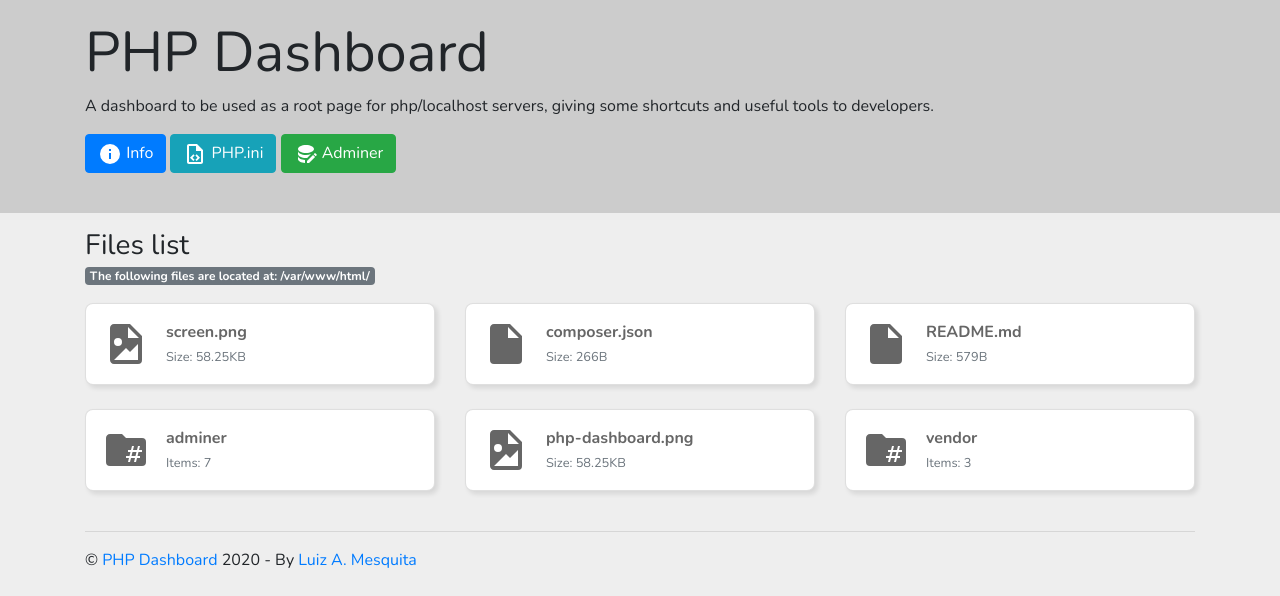
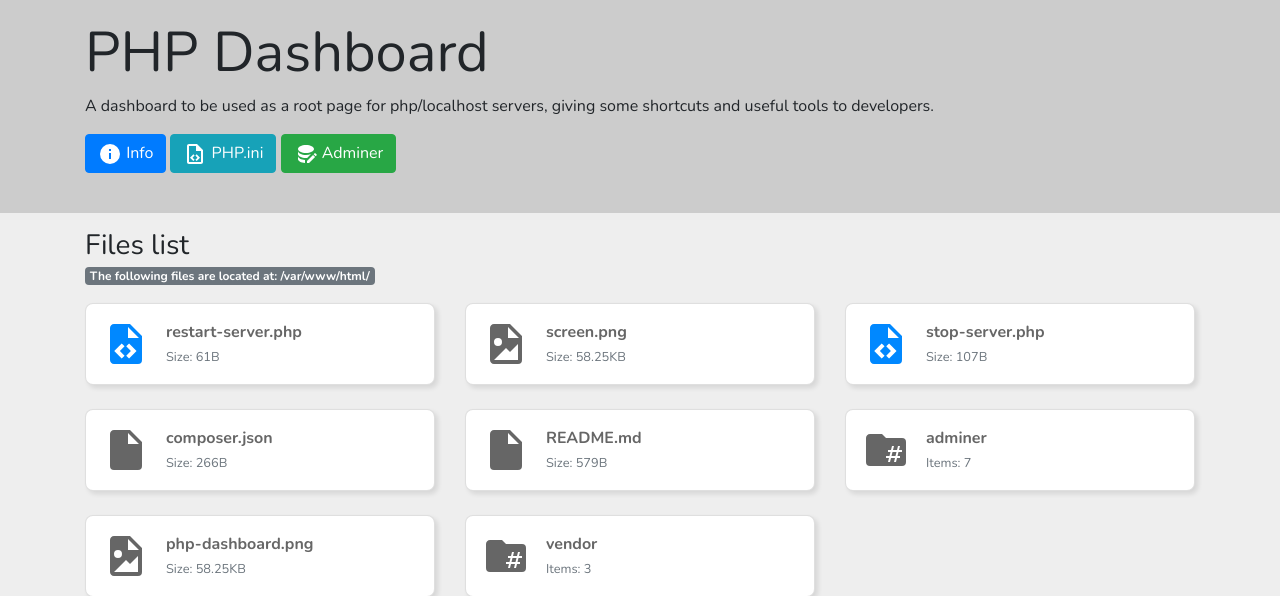
Before and after one commit to luizalbertobm/php-dashboard, a PHP site: page / in a window 1280 px wide. Shown: the part 57-653 px from the top of the page. Run offline with PHP 8.4, Linux system fonts and the light colour scheme; some libraries are stand-ins or nearby versions.

Commit message:
add stop/restart bash scripts

```diff
--- a/index.php
+++ b/index.php
@@ -164,19 +164,20 @@ function get_phpinfo()
       height: 500px;
     }
 
-    .projects a, .projects a svg{
+    .projects a,
+    .projects a svg {
       color: #666666;
     }
 
-    .projects a:hover{
+    .projects a:hover {
       text-decoration: none;
     }
 
-    .projects a .card{
+    .projects a .card {
       transition: all .1s ease-in;
     }
 
-    .projects a:hover .card{
+    .projects a:hover .card {
       /* background-color: #eeeeee; */
       transform: scale(1.05);
     }
@@ -280,7 +281,7 @@ function get_phpinfo()
                     <div class="card-body p-3">
                       <p class="card-text">
                         <strong><?= $file ?></strong><br>
-                      <small class="text-muted"><?= $file_ext == 'dir' ? 'Items: '.count_dir_files($file) : 'Size: '.display_size(filesize($file)) ?></small>
+                        <small class="text-muted"><?= $file_ext == 'dir' ? 'Items: ' . count_dir_files($file) : 'Size: ' . display_size(filesize($file)) ?></small>
                       </p>
                     </div>
                   </div>
@@ -333,6 +334,8 @@ function get_phpinfo()
         </div>
         <div class="modal-footer">
           <button type="button" class="btn btn-primary" id="btn-save-ini">Save changes</button>
+          <button type="button" class="btn btn-success" onclick="restartServer()">Restart server</button>
+          <button type="button" class="btn btn-danger" onclick="stopServer()">Stop server</button>
           <button type="button" class="btn btn-secondary" data-dismiss="modal">Close</button>
         </div>
       </div>
@@ -377,7 +380,17 @@ function get_phpinfo()
       $('.card:contains(' + $(this).val() + ')').parent().parent().show();
     })
 
+    function restartServer() {
+      $.get("restart-server.php", function(data) {
+        alert('The server was restarted')
+      });
+    }
 
+    function stopServer() {
+      $.get("stop-server.php", function(data) {
+        alert('The server is stopped')
+      });
+    }
 
     $(document).ready(function() {
       var cm = new CodeMirror.fromTextArea(document.getElementById('phpini'), {
--- /dev/null
+++ b/restart-server.php
@@ -0,0 +1,4 @@
+<?php
+shell_exec("service apache2 restart");
+?>
+Restarting...
--- /dev/null
+++ b/stop-server.php
@@ -0,0 +1,3 @@
+<?php
+var_dump(shell_exec("sudo service apache2 stop"));
+//header('Location: ' . $_SERVER['HTTP_REFERER']);
```
Lines whose indentation alone changed are shown as unchanged.
